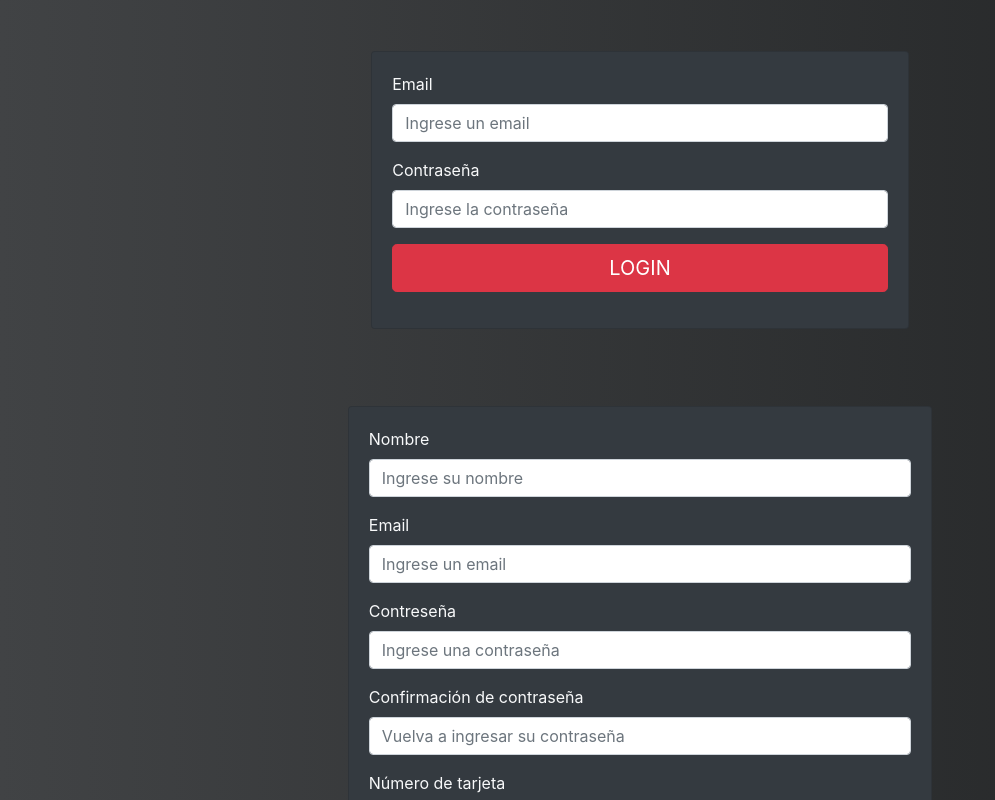
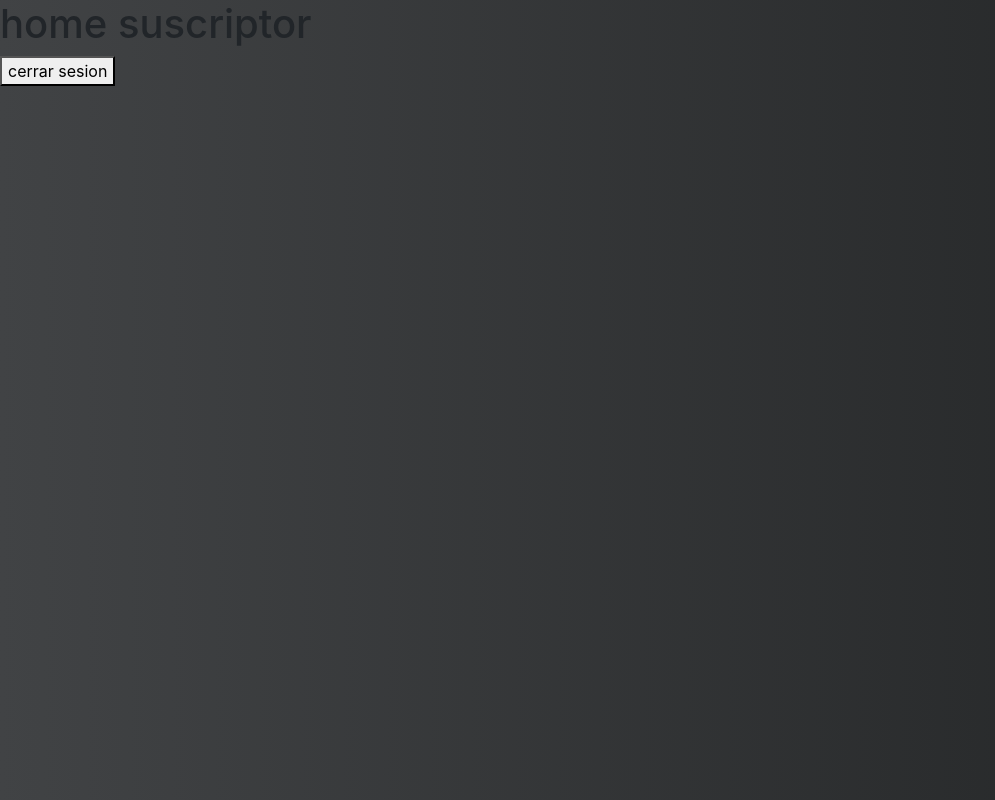
Before and after one commit to sgarbidonna/bookflix, a React (Create React App) app in the folder front-end/: page /home in a window 1280 px wide. Shown: the top 800 px of the page, without its empty margins (0-995 px from the left). Built offline with nearby package versions, Linux system fonts and the light colour scheme; no server answers; sample sign-in values are in the browser's storage.

Commit message:
con sesion storage

```diff
--- a/front-end/src/App.js
+++ b/front-end/src/App.js
@@ -1,20 +1,35 @@
 import React from 'react';
 import 'bootstrap/dist/css/bootstrap.min.css';
 import './App.css';
+import { BrowserRouter as Router, Route } from 'react-router-dom';
 //import CreateNovedad from './components/Novedades/CargarNovedad';
 //import EditNovedad from './components/Novedades/ModificarNovedad';
 import IniciarSesion from './components/Suscriptores/IniciarSesion';
 import CargarSuscriptor from './components/Suscriptores/CargarSuscriptor';
+import Home from './components/Home';
+
+
+
 
 
 function App() {
   return (
-    <div className="body" >
-
-    <IniciarSesion></IniciarSesion>
-    <CargarSuscriptor></CargarSuscriptor>
-
-    </div>
+    <Router>
+      <div className="body" >
+        <Route path="/" exact>
+          <h1>hola</h1>
+        </Route>
+        <Route  path="/login">
+          <IniciarSesion></IniciarSesion>
+        </Route>
+        <Route  path="/singup">
+          <CargarSuscriptor></CargarSuscriptor>
+        </Route>
+        <Route  path="/home">
+          <Home></Home>
+        </Route>
+      </div>
+    </Router>
   );
 }
 
--- /dev/null
+++ b/front-end/src/components/Home.js
@@ -0,0 +1,34 @@
+
+import React, { Component , useEffect} from 'react'
+import { BrowserRouter as Router, link, Redirect, Link } from 'react-router-dom';
+
+import HomeAdmin from './VistaAdmin/HomeAdmin';
+import HomeSuscriptor from './VistaSuscriptor/HomeSuscriptor';
+
+
+export default class Home extends Component {
+
+    constructor(){
+        super();
+        this.state={
+            user:'',
+            token: sessionStorage.getItem('token'),
+            soyAdmin: false,
+            // se debe setear el tipo de usuario
+        };
+
+
+    }
+
+
+
+    render() {
+        return (
+            !this.state.token == ''?
+                this.state.soyAdmin?
+                    <HomeAdmin></HomeAdmin>
+                :   <HomeSuscriptor></HomeSuscriptor>
+            :<Redirect to="/login"/>
+        )
+    }
+}
--- a/front-end/src/components/Suscriptores/CargarSuscriptor.js
+++ b/front-end/src/components/Suscriptores/CargarSuscriptor.js
@@ -1,5 +1,6 @@
 import React, { Component } from 'react';
 import axios from 'axios';
+import { BrowserRouter as Router, Route , Redirect } from 'react-router-dom';
 
 const apiRes = 'http://localhost:4000/api/suscriptores/';
 const cargar = 'http://localhost:4000/api/suscriptores/registrar';
@@ -47,7 +48,7 @@ class App extends Component {
 
         event.preventDefault();
         await axios.post(cargar,this.state)
-                .then(res => console.log(res))
+                .then(res => console.log(res.data))
                 .catch(err => console.log(err));
 
     }
@@ -55,6 +56,7 @@ class App extends Component {
     render(){
         return (
 
+        !this.state.token && !this.state.user?
         <div className="form-novedad" >
         <div className="col-md-6 offset-md-3">
         <div className="card card-body text-light bg-dark">
@@ -152,6 +154,10 @@ class App extends Component {
          </div>
          </div>
          </div>
+         :
+         <Redirect
+         to="/home" />
+
         )
     }
 }
--- a/front-end/src/components/Suscriptores/IniciarSesion.js
+++ b/front-end/src/components/Suscriptores/IniciarSesion.js
@@ -1,7 +1,11 @@
 import React, { Component } from 'react'
 import axios from 'axios';
+import { BrowserRouter as Router, Route , Redirect } from 'react-router-dom';
 
 const login = 'http://localhost:4000/api/suscriptores/login';
+
+
+
 
 
 class App extends Component {
@@ -11,9 +15,27 @@ class App extends Component {
         this.state = {
             email: '',
             password:'',
+            token:'',
+            user:null,
       };
         this.iniciarSesion = this.iniciarSesion.bind(this);
         this.onInputChange = this.onInputChange.bind(this);
+
+    }
+
+    getToken=(res)=>{
+      //pido la data de la respuesta
+      const { data } = res;
+        //guardo el token en session storage
+        sessionStorage.setItem('token', data.token);
+        this.setState(
+            {
+                token:sessionStorage.getItem('token'),
+                user: data.user
+            }
+        );
+        console.log("token:");
+        console.log(sessionStorage.getItem('token'));
 
     }
 
@@ -21,8 +43,11 @@ class App extends Component {
 
         console.log(this.state);
         event.preventDefault();
-        await axios.post(login,this.state)
-                .then(res => console.log(res))
+        await axios.post(login,{
+            email: this.state.email,
+            password: this.state.password,
+        })
+                .then(res =>this.getToken(res))
                 .catch(err => console.log(err));
 
     }
@@ -38,6 +63,10 @@ class App extends Component {
 //faltan los setState, y no funca el POST
     render(){
         return (
+        console.log('token'),
+        console.log(this.state.token),
+        //verifico si existe el token
+        !this.state.token && !this.state.user?
         <div>
 
         <div className="col-md-6 offset-md-3 form-login">
@@ -80,6 +109,11 @@ class App extends Component {
 
         </div>
         </div>
+
+        :
+        <Redirect
+        from="/login"
+        to="/home" />
         )
     }
 }
--- /dev/null
+++ b/front-end/src/components/VistaAdmin/HomeAdmin.js
@@ -0,0 +1,37 @@
+import React, { Component , useEffect} from 'react'
+import { BrowserRouter as Router, link, Redirect, Link } from 'react-router-dom';
+export default class Home extends Component {
+
+    constructor(){
+        super();
+        this.state={
+            user:'',
+            token: sessionStorage.getItem('token'),
+        };
+        this.cerrarSesion= this.cerrarSesion.bind(this);
+
+    }
+
+
+    cerrarSesion=()=>{
+        sessionStorage.removeItem('token');
+
+
+    }
+
+    render() {
+        return (
+            !this.state.token == ''?
+
+                <div>
+                     <h1>home Admin</h1>
+                    <form onSubmit= {this.cerrarSesion}>
+                        <button type= 'submit'> cerrar sesion </button>
+                    </form>
+
+                </div>
+            :
+            <Redirect to="/login"/>
+        )
+    }
+}
--- /dev/null
+++ b/front-end/src/components/VistaSuscriptor/HomeSuscriptor.js
@@ -0,0 +1,37 @@
+import React, { Component , useEffect} from 'react'
+import { BrowserRouter as Router, link, Redirect, Link } from 'react-router-dom';
+export default class Home extends Component {
+
+    constructor(){
+        super();
+        this.state={
+            user:'',
+            token: sessionStorage.getItem('token'),
+        };
+        this.cerrarSesion= this.cerrarSesion.bind(this);
+
+    }
+
+
+    cerrarSesion=()=>{
+        sessionStorage.removeItem('token');
+
+
+    }
+
+    render() {
+        return (
+            !this.state.token == ''?
+
+                <div>
+                     <h1>home suscriptor</h1>
+                    <form onSubmit= {this.cerrarSesion}>
+                        <button type= 'submit'> cerrar sesion </button>
+                    </form>
+
+                </div>
+            :
+            <Redirect to="/login"/>
+        )
+    }
+}
--- a/package.json
+++ b/package.json
@@ -32,6 +32,7 @@
     "passport": "^0.4.1",
     "passport-jwt": "^4.0.0",
     "passport-local": "^1.0.0",
+    "react-router-dom": "^5.1.2",
     "validator": "^13.0.0"
   },
   "devDependencies": {
```
Also changed, not shown: 2 other files (tests, documents, lock files or other folders).
